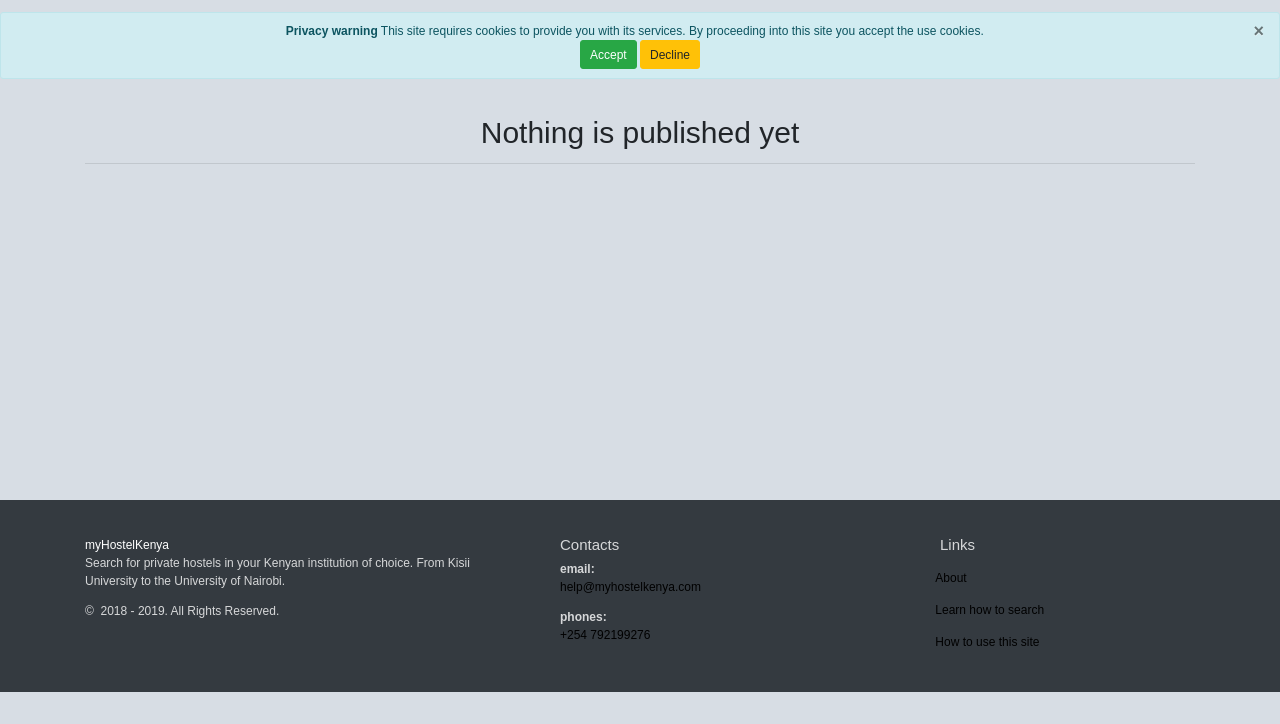
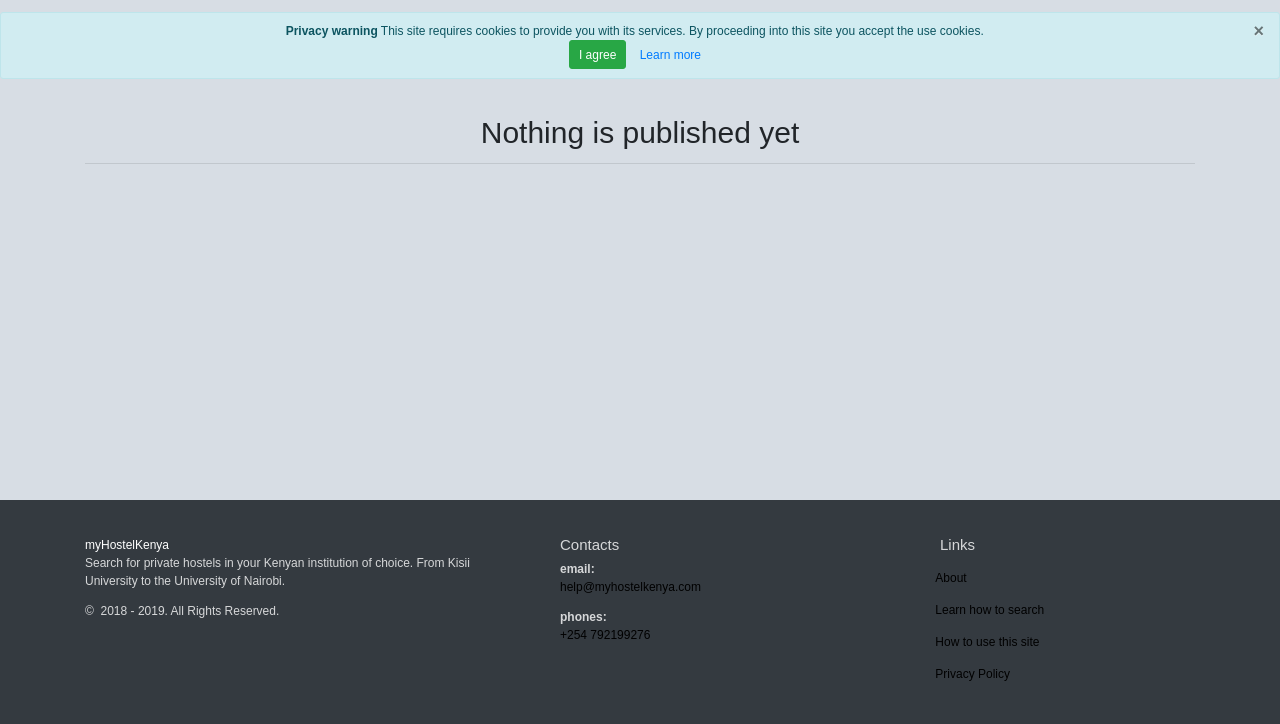
Before and after one commit to muremwa/myHostelKE, a Django app: page /help/faq/ in a window 1280 px wide. Shown: the part 90-814 px from the top of the page. Before the commit the page ends 782 px from the top, so only its background shows below. Run offline with Django 3.2, Linux system fonts and the light colour scheme; data that the repository does not hold is empty; some libraries are stand-ins or nearby versions.

Commit message:
Tweaked cookie message

```diff
--- a/myhostel/templates/home/base.html
+++ b/myhostel/templates/home/base.html
@@ -77,8 +77,8 @@
         <div class="alert alert-info text-center" id="cookie-warning">
           <button type="button" class="close" data-dismiss="alert" aria-hidden="true">&times;</button>
           <strong>Privacy warning</strong> This site requires cookies to provide you with its services. By proceeding into this site you accept the use cookies.<br />
-          <a id="accept-cookie" href="{% url 'help:accept-cookie' %}?next=" class="btn btn-success">Accept</a>
-          <a href="" class="btn btn-warning">Decline</a>
+          <a id="accept-cookie" href="{% url 'help:accept-cookie' %}?next=" class="btn btn-success">I agree</a>
+          <a href="{% url 'help:faq' 'privacy-policy' %}" class="btn btn-link">Learn more</a>
         </div>
         <script>
           var acc = document.getElementById('accept-cookie');
@@ -147,6 +147,7 @@
                 <li><a style="color: black;" href="/help/faq/what-are-we/">About</a></li>
                 <li><a style="color: black;" href="/help/faq/how-to-search/">Learn how to search</a></li>
                 <li><a style="color: black;" href="/help/faq/how-does-the-site-work/">How to use this site</a></li>
+                <li><a style="color: black;" href="/help/faq/privacy-policy">Privacy Policy</a></li>
               </ul>
             </div>
           </div>
```
